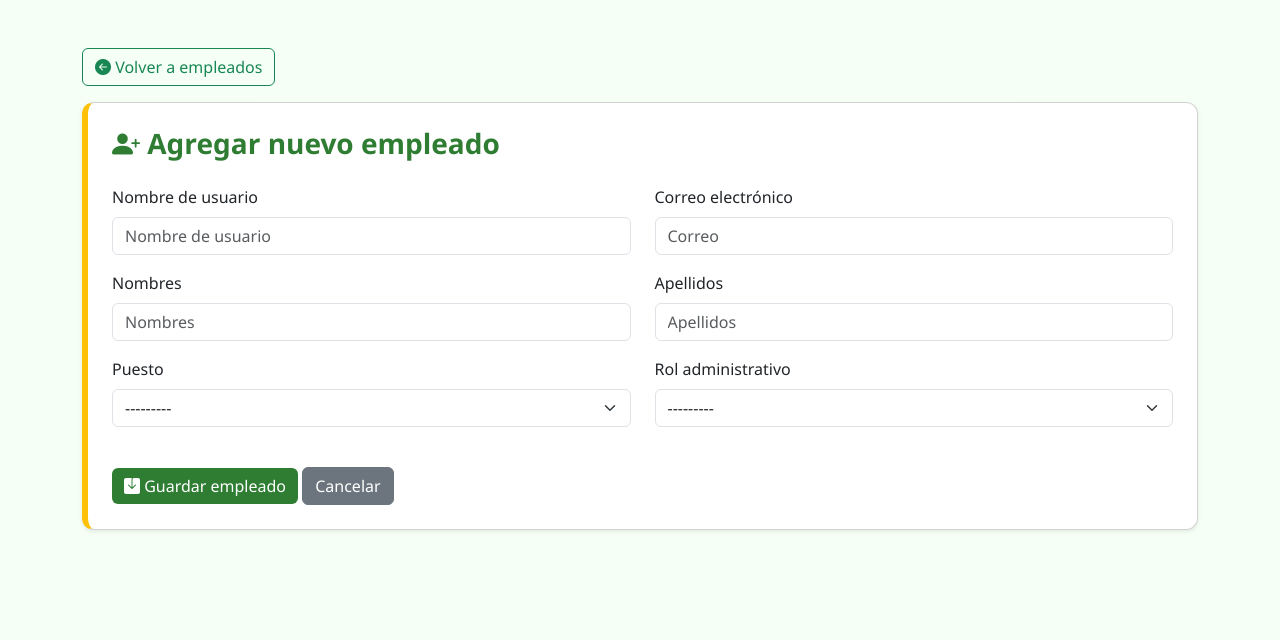
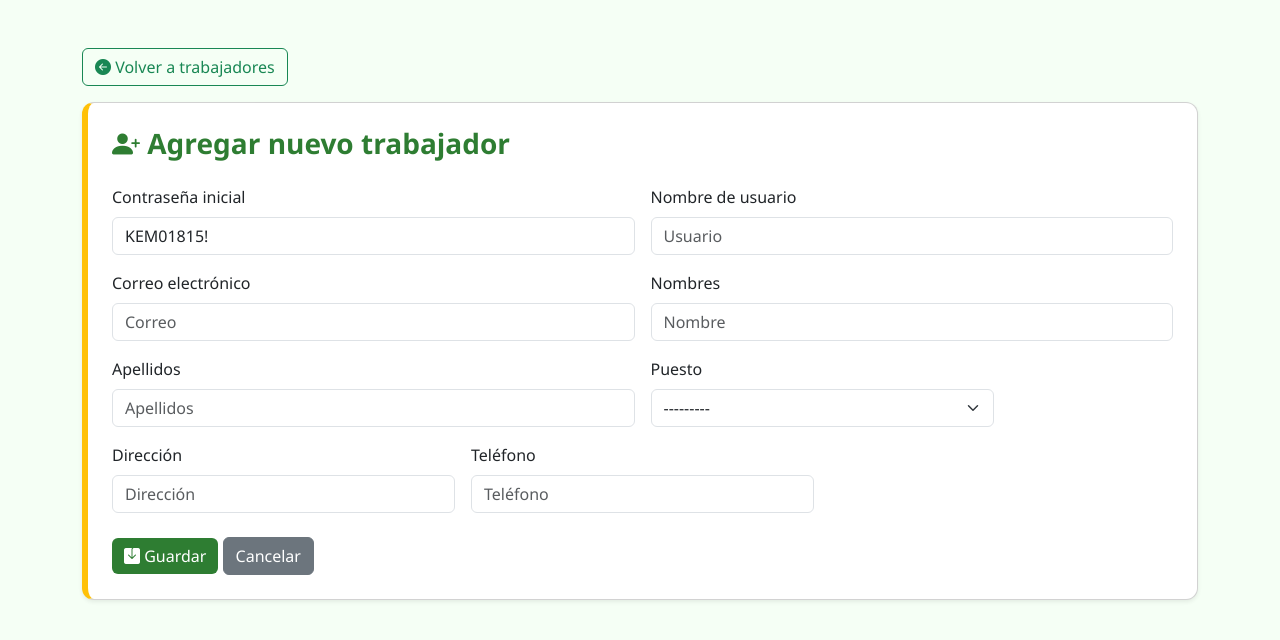
Before and after one commit to alexandersuclupe/Proyecto_Dino_ver2, a Django app: page /empleados/agregar/ in a window 1280 px wide. Shown: the top 640 px of the page. Run offline with Django 5.2, Linux system fonts and the light colour scheme; a user stored in the database is signed in; data comes from the database, SQL or seed files in the repository; both versions use the stored data as it was after the commit; data that the repository does not hold is empty.

Commit message:
actualizadoGT

```diff
--- a/core/forms.py
+++ b/core/forms.py
@@ -1,13 +1,14 @@
 from django import forms
-from .models import AutoevaluacionTrabajador, Cliente, Indicador, RespuestaAutoevaluacionTrabajador, TipoEvaluacion  # Asegúrate de tener este modelo
+from .models import AutoevaluacionTrabajador, Cliente, Indicador, RespuestaAutoevaluacionTrabajador, TipoEvaluacion, Trabajador
 from django.contrib.auth import get_user_model
 from django import forms
 from .models import Criterio, Indicador
 from django.forms import inlineformset_factory
 User = get_user_model()
 from core.models import Usuario
-
-
+import random
+import string
+SPECIAL_CHARS = "!@#$%^&*"
 
 
 
@@ -147,18 +148,105 @@ RespuestaAutoevaluacionFormSet = forms.modelformset_factory(
     can_delete=False,
 )
 
-class EmpleadoForm(forms.ModelForm):
+############################33 1er form de trabajador ############################333
+# class EmpleadoForm(forms.ModelForm):
+#     class Meta:
+#         model = Usuario
+#         fields = ['username', 'first_name', 'last_name', 'email', 'puesto', 'rol_admin']
+#         widgets = {
+#             'username': forms.TextInput(attrs={'class': 'form-control', 'placeholder': 'Nombre de usuario'}),
+#             'first_name': forms.TextInput(attrs={'class': 'form-control', 'placeholder': 'Nombres'}),
+#             'last_name': forms.TextInput(attrs={'class': 'form-control', 'placeholder': 'Apellidos'}),
+#             'email': forms.EmailInput(attrs={'class': 'form-control', 'placeholder': 'Correo'}),
+#             'puesto': forms.Select(attrs={'class': 'form-select'}),
+#             'rol_admin': forms.Select(attrs={'class': 'form-select'}),
+#         }
+
+class TrabajadorForm(forms.ModelForm):
+    # Campos de usuario
+    username   = forms.CharField(
+        label='Nombre de usuario',
+        widget=forms.TextInput(attrs={'class':'form-control','placeholder':'Usuario'})
+    )
+    email      = forms.EmailField(
+        label='Correo electrónico',
+        widget=forms.EmailInput(attrs={'class':'form-control','placeholder':'Correo'})
+    )
+    password   = forms.CharField(
+        label='Contraseña inicial',
+        widget=forms.TextInput(attrs={'class':'form-control','readonly':'readonly'})
+    )
+    first_name = forms.CharField(
+        label='Nombre',
+        widget=forms.TextInput(attrs={'class':'form-control','placeholder':'Nombre'})
+    )
+    last_name  = forms.CharField(
+        label='Apellidos',
+        widget=forms.TextInput(attrs={'class':'form-control','placeholder':'Apellidos'})
+    )
+
     class Meta:
-        model = Usuario
-        fields = ['username', 'first_name', 'last_name', 'email', 'puesto', 'rol_admin']
+        model = Trabajador
+        fields = [
+            'username','email','password','first_name','last_name',
+            'puesto','direccion','telefono'
+        ]
         widgets = {
-            'username': forms.TextInput(attrs={'class': 'form-control', 'placeholder': 'Nombre de usuario'}),
-            'first_name': forms.TextInput(attrs={'class': 'form-control', 'placeholder': 'Nombres'}),
-            'last_name': forms.TextInput(attrs={'class': 'form-control', 'placeholder': 'Apellidos'}),
-            'email': forms.EmailInput(attrs={'class': 'form-control', 'placeholder': 'Correo'}),
-            'puesto': forms.Select(attrs={'class': 'form-select'}),
-            'rol_admin': forms.Select(attrs={'class': 'form-select'}),
+            'puesto':    forms.Select(attrs={'class':'form-select'}),
+            'direccion': forms.TextInput(attrs={'class':'form-control','placeholder':'Dirección'}),
+            'telefono':  forms.TextInput(attrs={'class':'form-control','placeholder':'Teléfono'}),
         }
+
+    def __init__(self, *args, **kwargs):
+        super().__init__(*args, **kwargs)
+
+        # Si es edición (instance.pk existe), quitamos el campo password
+        if self.instance.pk:
+            self.fields.pop('password', None)
+            # Precargamos datos del user existente
+            u = self.instance.user
+            self.fields['username'].initial   = u.username
+            self.fields['email'].initial      = u.email
+            self.fields['first_name'].initial = u.first_name
+            self.fields['last_name'].initial  = u.last_name
+            return
+
+        # En creación: generamos contraseña aleatoria 3 mayúsculas + 5 dígitos + 1 especial
+        letters = ''.join(random.choice(string.ascii_uppercase) for _ in range(3))
+        digits  = ''.join(random.choice(string.digits) for _ in range(5))
+        special = random.choice(SPECIAL_CHARS)
+        self.fields['password'].initial = f"{letters}{digits}{special}"
+
+    def save(self, commit=True):
+        data = self.cleaned_data
+
+        # 1) Crear o actualizar User
+        if self.instance.pk:
+            # Edición: actualiza usuario existente
+            user = self.instance.user
+            user.username   = data['username']
+            user.email      = data['email']
+            user.first_name = data['first_name']
+            user.last_name  = data['last_name']
+        else:
+            # Creación: crea nuevo user con la contraseña generada
+            user = User.objects.create_user(
+                username   = data['username'],
+                email      = data['email'],
+                password   = data['password'],
+                first_name = data['first_name'],
+                last_name  = data['last_name'],
+            )
+
+        if commit:
+            user.save()
+
+        # 2) Guardar Trabajador
+        trabajador = super().save(commit=False)
+        trabajador.user = user
+        if commit:
+            trabajador.save()
+        return trabajador
 
 class FiltroEvaluacionForm(forms.Form):
     buscar = forms.CharField(required=False, label='Buscar')
--- a/core/models.py
+++ b/core/models.py
@@ -56,6 +56,8 @@ class Trabajador(models.Model):
     puesto = models.ForeignKey(Puesto, on_delete=models.SET_NULL, null=True, blank=True)
     telefono = models.CharField(max_length=20, blank=True)
     direccion = models.CharField(max_length=200, blank=True)
+# <- NUEVO: campo para guardar la contraseña inicial
+   # initial_password = models.CharField(max_length=50, blank=True, null=True)
 
     def __str__(self):
         return f"{self.user.get_full_name()} — {self.puesto.nombre}"
--- a/core/views.py
+++ b/core/views.py
@@ -2,8 +2,8 @@ import csv
 from django.http import HttpResponse
 from django.shortcuts import render, get_object_or_404, redirect
 from .models import AutoevaluacionTrabajador, Evaluacion, RespuestaAutoevaluacionTrabajador, Venta, Usuario, Cliente, EvaluacionVenta, EvaluacionTrabajador, Criterio, RespuestaEvaluacionTrabajador, Rol, RespuestaEvaluacionVenta, Indicador, PeriodoEvaluacion, PesoEvaluacion, ResultadoTotal, Trabajador
-from .forms import CriterioForm, EmpleadoForm, FiltroEvaluacionForm, IndicadorFormSet
-from .forms import AutoevaluacionForm, AutoevaluacionTrabajadorForm, RespuestaAutoevaluacionFormSet, RespuestaForm
+from .forms import CriterioForm, FiltroEvaluacionForm, IndicadorFormSet
+from .forms import AutoevaluacionForm, AutoevaluacionTrabajadorForm, RespuestaAutoevaluacionFormSet, RespuestaForm, TrabajadorForm
 from django.shortcuts import render, redirect
 from django.contrib.auth import authenticate, login
 from django.contrib import messages
@@ -56,9 +56,11 @@ def login_view(request, is_colaborador=False):
                 if user and not is_colaborador:
                     if hasattr(user, 'cliente'):
                         login(request, user)
-                        return redirect('cliente_panel')    # ← aquí el nombre exacto
+                        # ← aquí el nombre exacto
+                        return redirect('cliente_panel')
                     else:
-                        messages.error(request, 'No tienes permisos de cliente.')
+                        messages.error(
+                            request, 'No tienes permisos de cliente.')
         else:
             messages.error(request, 'Usuario o contraseña incorrectos.')
 
@@ -445,52 +447,84 @@ def lista_evaluaciones(request):
         'periodo_activo': periodo_activo,
     })
 
-from django.db.models import Q
 
 @login_required
 def gestion_empleados(request):
     query = request.GET.get('q', '')
-    lista_empleados = Usuario.objects.filter(rol='trabajador')
-
+    qs = Trabajador.objects.select_related('user')
     if query:
-        lista_empleados = lista_empleados.filter(
-            Q(username__icontains=query) |
-            Q(first_name__icontains=query) |
-            Q(last_name__icontains=query)
+        qs = qs.filter(
+            Q(user__username__icontains=query) |
+            Q(user__first_name__icontains=query) |
+            Q(user__last_name__icontains=query)
         )
-
-    paginator = Paginator(lista_empleados, 6)  # 6 empleados por página
+    paginator = Paginator(qs, 6)
     page = request.GET.get('page')
-    empleados = paginator.get_page(page)
-
+    page_obj = paginator.get_page(page)
     return render(request, 'empleados/lista.html', {
-        'empleados': empleados,
+        'empleados': page_obj,
         'query': query
     })
+
+# @login_required
+# def agregar_empleado(request):
+#     if request.method == 'POST':
+#         form = EmpleadoForm(request.POST)
+#         if form.is_valid():
+#             empleado = form.save(commit=False)
+#             empleado.rol = 'trabajador'
+#             empleado.set_password('123456')  # Contraseña por defecto (puedes mejorar esto)
+#             empleado.save()
+#             return redirect('gestion_empleados')
+#     else:
+#         form = EmpleadoForm()
+#     return render(request, 'empleados/formulario.html', {'form': form, 'titulo': 'Agregar nuevo empleado'})
 
 
 @login_required
 def agregar_empleado(request):
     if request.method == 'POST':
-        form = EmpleadoForm(request.POST)
+        form = TrabajadorForm(request.POST)
         if form.is_valid():
-            empleado = form.save(commit=False)
-            empleado.rol = 'trabajador'
-            empleado.set_password('123456')  # Contraseña por defecto (puedes mejorar esto)
-            empleado.save()
+            form.save()
+            messages.success(
+                request, 'Registro exitoso.')
             return redirect('gestion_empleados')
     else:
-        form = EmpleadoForm()
-    return render(request, 'empleados/formulario.html', {'form': form, 'titulo': 'Agregar nuevo empleado'})
+        form = TrabajadorForm()
+
+    return render(
+        request,
+        'empleados/formulario.html',
+        {
+            'form': form,
+            'titulo': 'Agregar nuevo trabajador'
+        }
+    )
+
+
+# @login_required
+# def editar_empleado(request, id):
+#     empleado = get_object_or_404(Usuario, id=id)
+#     form = EmpleadoForm(request.POST or None, instance=empleado)
+#     if form.is_valid():
+#         form.save()
+#         return redirect('gestion_empleados')
+#     return render(request, 'empleados/formulario.html', {'form': form, 'titulo': 'Editar Empleado'})
 
 @login_required
 def editar_empleado(request, id):
-    empleado = get_object_or_404(Usuario, id=id)
-    form = EmpleadoForm(request.POST or None, instance=empleado)
+    trabajador = get_object_or_404(Trabajador, id=id)
+    form = TrabajadorForm(request.POST or None, instance=trabajador)
+
     if form.is_valid():
         form.save()
         return redirect('gestion_empleados')
-    return render(request, 'empleados/formulario.html', {'form': form, 'titulo': 'Editar Empleado'})
+    return render(request, 'empleados/formulario.html', {
+        'form':   form,
+        'titulo': 'Editar trabajador'
+    })
+
 
 @login_required
 def eliminar_empleado(request, id):
@@ -499,27 +533,35 @@ def eliminar_empleado(request, id):
     return redirect('gestion_empleados')
 
 # para calcular los pesos de los trabajadores
+
+
 @login_required
 @only_trabajador
 def calcular_resultado_final(request, trabajador_id):
     trabajador = get_object_or_404(Usuario, id=trabajador_id, rol='trabajador')
 
-    pesos = {peso.tipo: peso.peso for peso in PesoEvaluacion.objects.filter(puesto=trabajador.puesto)}
+    pesos = {peso.tipo: peso.peso for peso in PesoEvaluacion.objects.filter(
+        puesto=trabajador.puesto)}
 
     # Autoevaluaciones
     auto = AutoevaluacionTrabajador.objects.filter(trabajador=trabajador)
-    auto_puntaje = sum([r.puntaje for a in auto for r in a.respuestas.all()]) if auto.exists() else 0
+    auto_puntaje = sum(
+        [r.puntaje for a in auto for r in a.respuestas.all()]) if auto.exists() else 0
 
     # Evaluaciones del cliente
     cliente_puntaje = 0
     trabajador_obj = Trabajador.objects.filter(user=trabajador).first()
     if trabajador_obj:
-        cliente = EvaluacionVenta.objects.filter(trabajador=trabajador_obj, estado="COMPLETADA")
-        cliente_puntaje = sum([r.puntaje for e in cliente for r in e.respuestas.all()])
+        cliente = EvaluacionVenta.objects.filter(
+            trabajador=trabajador_obj, estado="COMPLETADA")
+        cliente_puntaje = sum(
+            [r.puntaje for e in cliente for r in e.respuestas.all()])
 
     # Evaluaciones internas
-    interno = EvaluacionTrabajador.objects.filter(evaluado=trabajador, estado="COMPLETADA")
-    interno_puntaje = sum([r.puntaje for e in interno for r in e.respuestas.all()]) if interno.exists() else 0
+    interno = EvaluacionTrabajador.objects.filter(
+        evaluado=trabajador, estado="COMPLETADA")
+    interno_puntaje = sum(
+        [r.puntaje for e in interno for r in e.respuestas.all()]) if interno.exists() else 0
 
     total = (
         auto_puntaje * pesos.get("AUTO", 0) +
@@ -553,6 +595,7 @@ def calcular_resultado_final(request, trabajador_id):
 
 # core/views.py
 
+
 def lista_criterios(request):
     criterios = Criterio.objects.all()
     total_indicadores = sum(c.indicadores.count() for c in criterios)
@@ -560,6 +603,7 @@ def lista_criterios(request):
         'criterios': criterios,
         'total_indicadores': total_indicadores
     })
+
 
 def crear_criterio(request):
     if request.method == 'POST':
@@ -579,6 +623,7 @@ def crear_criterio(request):
         'modo': 'crear'
     })
 
+
 def editar_criterio(request, pk):
     criterio = get_object_or_404(Criterio, pk=pk)
     if request.method == 'POST':
@@ -597,6 +642,7 @@ def editar_criterio(request, pk):
         'modo': 'editar'
     })
 
+
 def eliminar_criterio(request, pk):
     criterio = get_object_or_404(Criterio, pk=pk)
     if request.method == 'POST':
@@ -604,11 +650,13 @@ def eliminar_criterio(request, pk):
         return redirect('lista_criterios')
     return render(request, 'criterios/confirmar_eliminar.html', {'criterio': criterio})
 
+
 TIPO_CHOICES = {
     'AUTO': 'Autoevaluación',
     'TRAB': 'Evaluación del Trabajador',
     'CLIE': 'Evaluación del Cliente',
 }
+
 
 def normalizar_fecha(fecha):
     if isinstance(fecha, datetime):
@@ -674,7 +722,8 @@ def historial_evaluaciones(request):
 
     # Clase simulada para la plantilla
     class TipoEvaluacion:
-        choices = [('AUTO', 'Autoevaluación'), ('TRAB', 'Evaluación del Trabajador'), ('CLIE', 'Evaluación del Cliente')]
+        choices = [('AUTO', 'Autoevaluación'), ('TRAB',
+                                                'Evaluación del Trabajador'), ('CLIE', 'Evaluación del Cliente')]
 
     return render(request, 'historial.html', {
         'evaluaciones': evaluaciones,
@@ -684,15 +733,18 @@ def historial_evaluaciones(request):
         'TipoEvaluacion': TipoEvaluacion,
     })
 
+
 def exportar_evaluaciones_excel(request):
     response = HttpResponse(content_type='text/csv')
     response['Content-Disposition'] = 'attachment; filename="evaluaciones.csv"'
 
     writer = csv.writer(response)
-    writer.writerow(['Evaluado', 'Evaluador', 'Fecha', 'Tipo', 'Puntaje', 'Estado'])
+    writer.writerow(['Evaluado', 'Evaluador', 'Fecha',
+                    'Tipo', 'Puntaje', 'Estado'])
 
     evaluaciones = Evaluacion.objects.all()
     for e in evaluaciones:
-        writer.writerow([e.evaluado, e.evaluador, e.fecha, e.get_tipo_display(), e.puntaje, e.estado])
+        writer.writerow([e.evaluado, e.evaluador, e.fecha,
+                        e.get_tipo_display(), e.puntaje, e.estado])
 
     return response
--- a/templates/empleados/formulario.html
+++ b/templates/empleados/formulario.html
@@ -12,44 +12,88 @@
 <body>
     <div class="container mt-5">
         <a href="{% url 'gestion_empleados' %}" class="btn btn-outline-success mb-3">
-            <i class="bi bi-arrow-left-circle-fill"></i> Volver a empleados
+            <i class="bi bi-arrow-left-circle-fill"></i> Volver a trabajadores
         </a>
 
         <div class="card shadow-sm p-4">
-            <h3 class="titulo mb-4"><i class="bi bi-person-plus-fill icono-verde"></i> {{ titulo }}</h3>
+            <h3 class="titulo mb-4">
+                <i class="bi bi-person-plus-fill icono-verde"></i> {{ titulo }}
+            </h3>
 
             <form method="post">
                 {% csrf_token %}
-                <div class="row">
-                    <div class="col-md-6 mb-3">
-                        <label for="id_username" class="form-label">Nombre de usuario</label>
+                <div class="row g-3">
+
+                    <!-- Contraseña (solo creación) -->
+                    {% if form.password %}
+                    <div class="col-md-6">
+                        <label for="{{ form.password.id_for_label }}" class="form-label">
+                            Contraseña inicial
+                        </label>
+                        {{ form.password }}
+                    </div>
+                    {% endif %}
+
+                    <!-- Usuario y Correo -->
+                    <div class="col-md-6">
+                        <label for="{{ form.username.id_for_label }}" class="form-label">
+                            Nombre de usuario
+                        </label>
                         {{ form.username }}
+                        {{ form.username.errors }}
                     </div>
-                    <div class="col-md-6 mb-3">
-                        <label for="id_email" class="form-label">Correo electrónico</label>
+                    <div class="col-md-6">
+                        <label for="{{ form.email.id_for_label }}" class="form-label">
+                            Correo electrónico
+                        </label>
                         {{ form.email }}
+                        {{ form.email.errors }}
                     </div>
-                    <div class="col-md-6 mb-3">
-                        <label for="id_first_name" class="form-label">Nombres</label>
+
+                    <!-- Nombres y Apellidos -->
+                    <div class="col-md-6">
+                        <label for="{{ form.first_name.id_for_label }}" class="form-label">
+                            Nombres
+                        </label>
                         {{ form.first_name }}
+                        {{ form.first_name.errors }}
                     </div>
-                    <div class="col-md-6 mb-3">
-                        <label for="id_last_name" class="form-label">Apellidos</label>
+                    <div class="col-md-6">
+                        <label for="{{ form.last_name.id_for_label }}" class="form-label">
+                            Apellidos
+                        </label>
                         {{ form.last_name }}
+                        {{ form.last_name.errors }}
                     </div>
-                    <div class="col-md-6 mb-3">
-                        <label for="id_puesto" class="form-label">Puesto</label>
+
+                    <!-- Puesto, Dirección y Teléfono -->
+                    <div class="col-md-4">
+                        <label for="{{ form.puesto.id_for_label }}" class="form-label">
+                            Puesto
+                        </label>
                         {{ form.puesto }}
+                        {{ form.puesto.errors }}
                     </div>
-                    <div class="col-md-6 mb-3">
-                        <label for="id_rol_admin" class="form-label">Rol administrativo</label>
-                        {{ form.rol_admin }}
+                    <div class="col-md-4">
+                        <label for="{{ form.direccion.id_for_label }}" class="form-label">
+                            Dirección
+                        </label>
+                        {{ form.direccion }}
+                        {{ form.direccion.errors }}
                     </div>
+                    <div class="col-md-4">
+                        <label for="{{ form.telefono.id_for_label }}" class="form-label">
+                            Teléfono
+                        </label>
+                        {{ form.telefono }}
+                        {{ form.telefono.errors }}
+                    </div>
+
                 </div>
 
                 <div class="mt-4">
                     <button type="submit" class="btn btn-success">
-                        <i class="bi bi-save-fill"></i> Guardar empleado
+                        <i class="bi bi-save-fill"></i> Guardar
                     </button>
                     <a href="{% url 'gestion_empleados' %}" class="btn btn-secondary">
                         Cancelar
```
Also changed, not shown: templates/empleados/lista.html (+29 -17 lines), core/migrations/0016_trabajador_initial_password.py (added), db.sqlite3, 1 other file.
